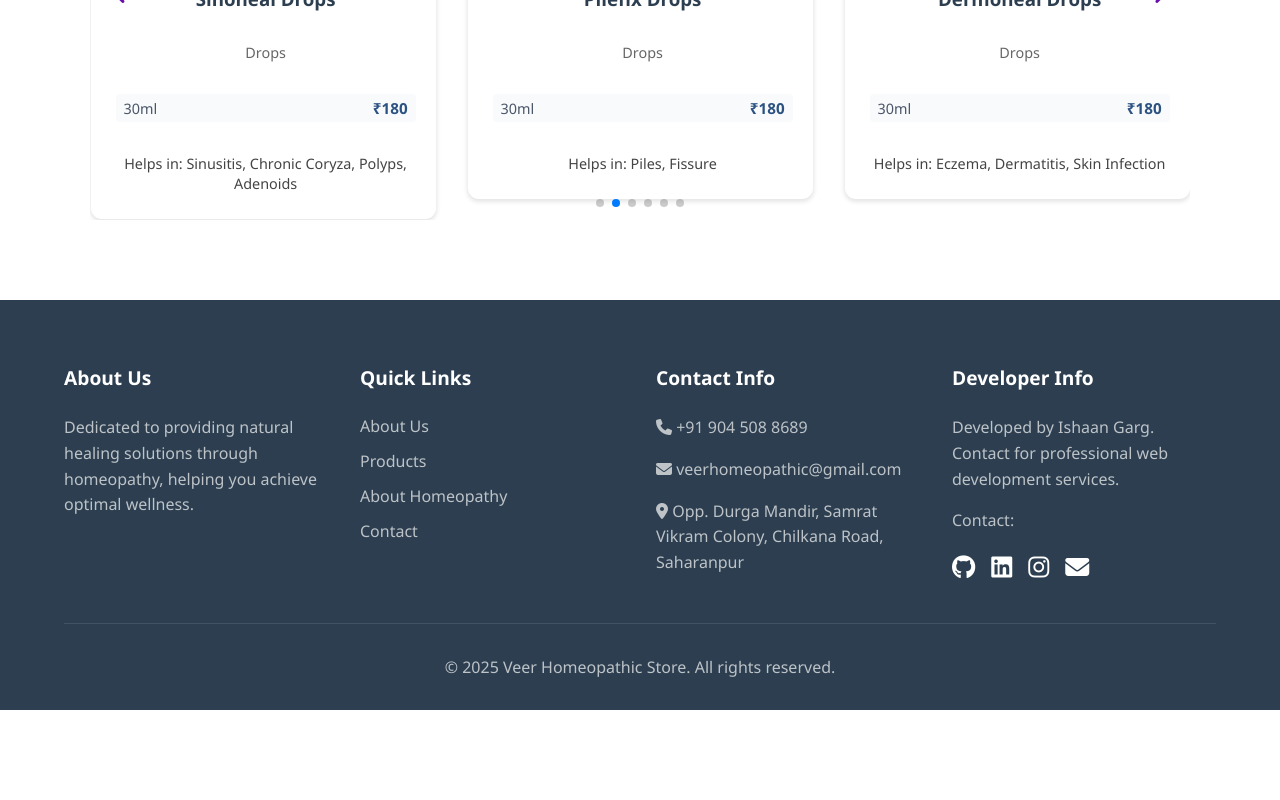
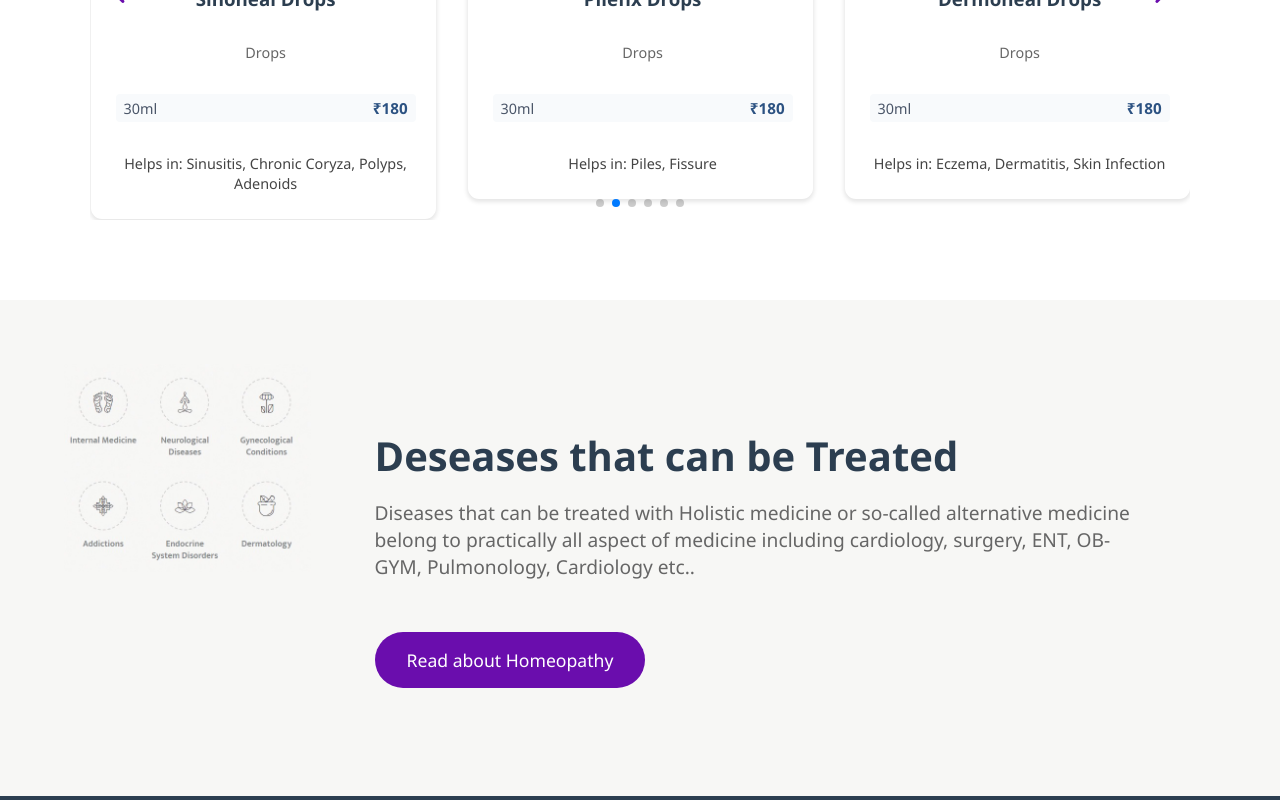
Before and after one commit to IshaanGarg-Github/web_4_Veer_Homeopathy_Store-main-, a React (Vite) app: page / in a window 1280 px wide. Shown: the part 1159-1959 px from the top of the page. Before the commit the page ends 1869 px from the top, so only its background shows below. Built offline with nearby package versions, Linux system fonts and the light colour scheme.

Commit message:
Made neccessary changes according to clients need

```diff
--- a/package.json
+++ b/package.json
@@ -13,6 +13,7 @@
     "deploy": "gh-pages -d dist"
   },
   "dependencies": {
+    "@formspree/react": "^3.0.0",
     "@fortawesome/fontawesome-free": "^6.7.2",
     "@gsap/react": "^2.1.2",
     "gh-pages": "^6.3.0",
--- a/src/App.jsx
+++ b/src/App.jsx
@@ -15,6 +15,7 @@ const App = () => {
   return (
     <BrowserRouter>
       <Navbar />
+      <main>
         <Routes>
           <Route path="/" element={<Home />} />
           <Route path="/about" element={<About />} />
@@ -24,6 +25,7 @@ const App = () => {
           <Route path="/products" element={<ProductList />} />
           <Route path="/product/:id" element={<ProductDetail />} />
         </Routes>
+      </main>
       <Footer />
     </BrowserRouter>
   );
--- /dev/null
+++ b/src/hooks/HomoCTABtn.jsx
@@ -0,0 +1,52 @@
+import React, { useRef, useEffect } from "react";
+import { gsap } from "gsap";
+import { useNavigate } from "react-router-dom";
+
+const CTAButton = () => {
+  const buttonRef = useRef(null);
+  const navigate = useNavigate();
+
+  useEffect(() => {
+    const ctaButton = buttonRef.current;
+
+    if (!ctaButton) return;
+
+    const handleMouseEnter = () => {
+      gsap.to(ctaButton, {
+        scale: 1.05,
+        duration: 0.3,
+        ease: "power2.out",
+      });
+    };
+
+    const handleMouseLeave = () => {
+      gsap.to(ctaButton, {
+        scale: 1,
+        duration: 0.3,
+        ease: "power2.out",
+      });
+    };
+
+    // Add event listeners
+    ctaButton.addEventListener("mouseenter", handleMouseEnter);
+    ctaButton.addEventListener("mouseleave", handleMouseLeave);
+
+    // Cleanup function
+    return () => {
+      ctaButton.removeEventListener("mouseenter", handleMouseEnter);
+      ctaButton.removeEventListener("mouseleave", handleMouseLeave);
+    };
+  }, []);
+
+  const handleClick = () => {
+    navigate("/homeopathy");
+  };
+
+  return (
+    <button ref={buttonRef} className="cta-button" onClick={handleClick}>
+      Read about Homeopathy
+    </button>
+  );
+};
+
+export default CTAButton;
--- a/src/index.css
+++ b/src/index.css
@@ -282,7 +282,7 @@ nav {
   font-size: 0.9rem;
 }
 
-.testimonials {
+/* .testimonials {
   width: 100%;
   min-height: 70vh;
   background: var(--background-light);
@@ -363,7 +363,46 @@ nav {
   object-fit: cover;
   border-radius: 20px;
   box-shadow: 0 10px 30px rgba(0, 0, 0, 0.1);
+} */
+
+.deseasesTreated {
+  display: flex;
+  width: 100%;
+  height: auto;
+  padding: 4rem 5vw 4rem;
+  background-color: #F7F7F5;
+  flex-direction: row;
 }
+
+.deseasesTreated .left {
+  width: 45vw;
+  height: 100%;
+}
+
+.deseasesTreated .left img {
+  width: 100%;
+  height: 100%;
+  object-fit: cover;
+}
+
+.deseasesTreated .right {
+  padding: 4rem 5vw;
+
+}
+
+.deseasesTreated .right h1 {
+  font-size: 2.5rem;
+  color: var(--text-color);
+  margin-bottom: 1rem;
+}
+
+.deseasesTreated .right p {
+  font-size: 1.2rem;
+  color: #666;
+  margin-bottom: 2rem;
+}
+
+
 
 footer {
   background: #2c3e50;
@@ -522,6 +561,22 @@ footer {
 
   .social-links {
     justify-content: center;
+  }
+
+  .deseasesTreated {
+    flex-direction: column;
+  }
+
+  .deseasesTreated .left {
+    width: 100%;
+  }
+
+  .deseasesTreated .right h1 {
+    font-size: 1.8rem;
+  }
+
+  .deseasesTreated .right p {
+    font-size: 1rem;
   }
 }
 
--- a/src/pages/about.jsx
+++ b/src/pages/about.jsx
@@ -1,4 +1,4 @@
-import logoPic from '../assets/logo-pic.jpg';
+import logoPic from "../assets/logo-pic.jpg";
 
 const about = () => {
   return (
@@ -16,8 +16,8 @@ const about = () => {
             <h2>Our Story</h2>
             <p>
               Founded with a vision to bring natural healing to everyone, we
-              have been at the forefront of homeopathic medicine for over two
-              decades. Our journey began with a simple belief: that nature
+              have been at the forefront of homeopathic medicine for over few
+              years. Our journey began with a simple belief: that nature
               provides the best remedies for our health challenges.
             </p>
             <p>
--- a/src/pages/home.jsx
+++ b/src/pages/home.jsx
@@ -9,6 +9,7 @@ import "swiper/css/pagination";
 import "swiper/css/autoplay";
 import "swiper/css/scrollbar";
 import CTAButton from "../hooks/ctaBtn";
+import HomoCTABtn from "../hooks/HomoCTABtn"
 import { useNavigate } from "react-router-dom";
 import productData from "../productDetails.json";
 
@@ -31,6 +32,7 @@ import skiwell from "../assets/skiwell.jpg";
 import kalmegh from "../assets/kalmegh.jpg";
 import rheumoheal from "../assets/rheumoheal.jpg";
 import acidoheal from "../assets/acidoheal.jpg";
+import deseasesTreated from "../assets/Diseases_treated.jpg"
 
 // Create an image mapping object
 const imageMap = {
@@ -184,6 +186,18 @@ const Home = () => {
           <div className="swiper-pagination"></div>
         </Swiper>
       </section>
+
+      <section className="deseasesTreated">
+        <div className="left">
+          <img src={deseasesTreated} alt="Deseases that can be Treated" />
+        </div>
+
+        <div className="right">
+          <h1>Deseases that can be Treated</h1>
+          <p>Diseases that can be treated with Holistic medicine or so-called alternative medicine belong to practically all aspect of medicine including cardiology, surgery, ENT, OB-GYM, Pulmonology, Cardiology etc..</p>
+          <HomoCTABtn></HomoCTABtn>
+        </div>
+      </section>
     </div>
   );
 };
```
Also changed, not shown: src/main.jsx (+8 -5 lines), vite.config.js (+4 -4 lines), src/assets/Diseases_treated.jpg (added), 1 other file (tests, documents, lock files or other folders). Lines whose indentation alone changed are shown as unchanged.
